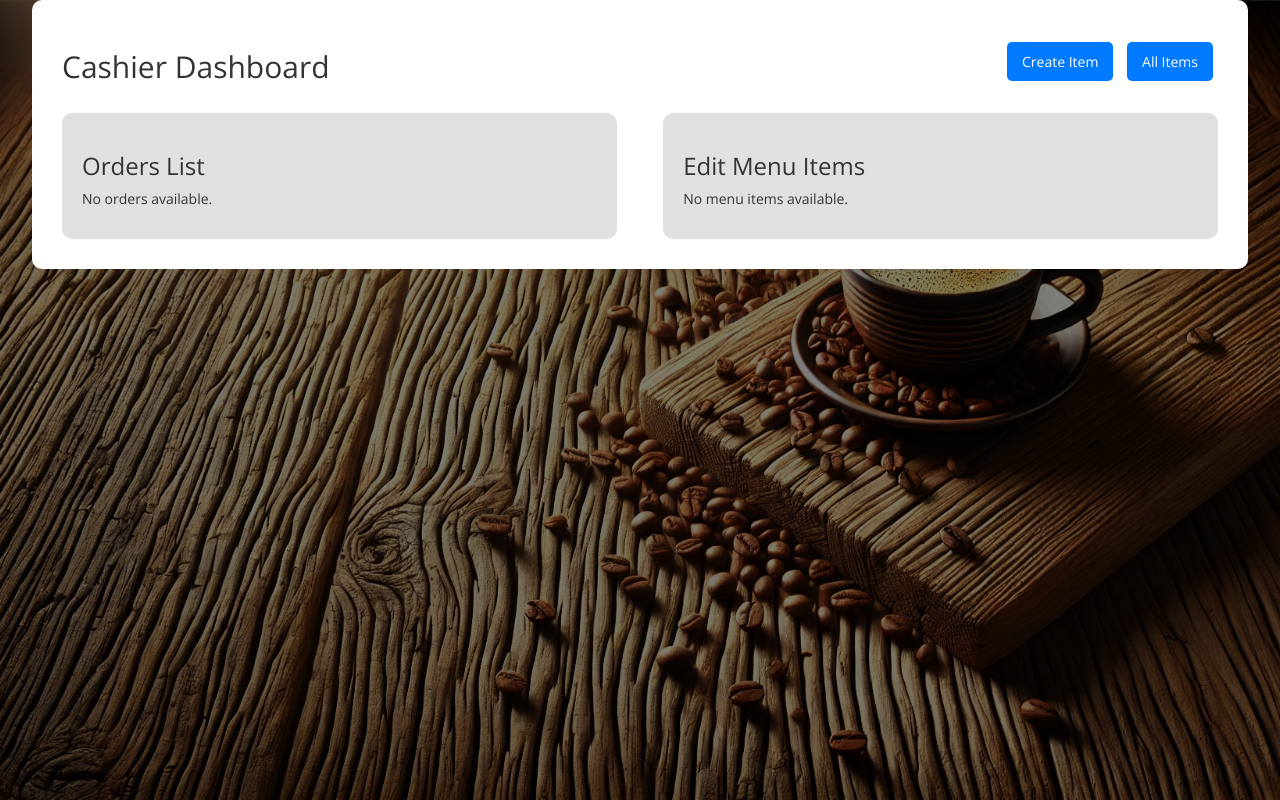
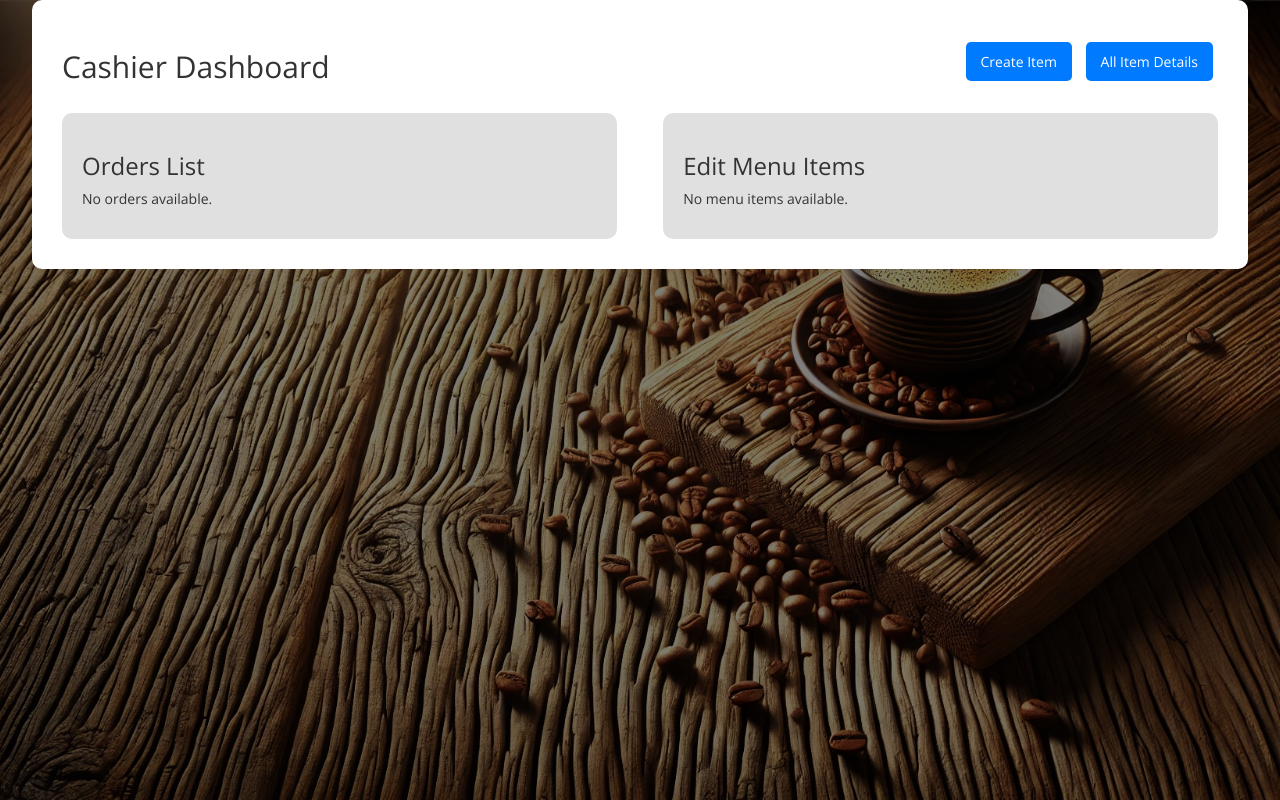
Before and after one commit to maktab119-group2/maktab-119-cafe-project-group2, a Django app: page /cashier_dashboard/cashier-dashboard/ in a window 1280 px wide. Run offline with Django 4.2, Linux system fonts and the light colour scheme; data that the repository does not hold is empty; some libraries are stand-ins or nearby versions; some web fonts are replaced.

Commit message:
feat: change "All Items" button to "All Item Details"

```diff
--- a/cashier/templates/cashier_dashboard.html
+++ b/cashier/templates/cashier_dashboard.html
@@ -139,7 +139,7 @@
         <h2>{% trans "Cashier Dashboard" %}</h2>
         <div class="btn-group">
             <a href="{% url 'add_menu_item' %}">{% trans "Create Item" %}</a>
-            <a href="{% url 'all_item' %}">{% trans "All Items" %}</a>
+            <a href="{% url 'all_item' %}">{% trans "All Item Details" %}</a>
         </div>
     </div>
 
```
